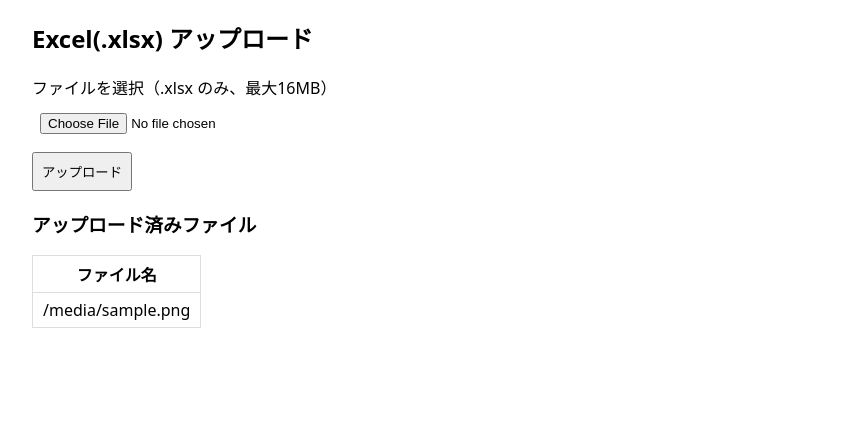
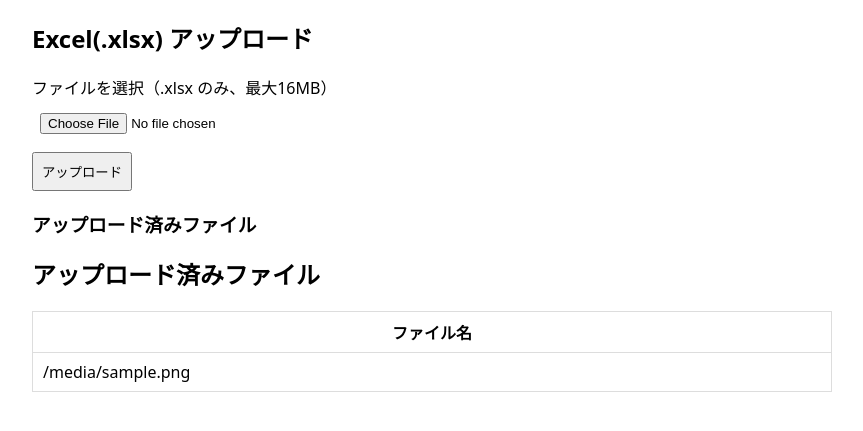
Before and after one commit to ikehabsngasuki/--app-3, a Flask app: template templates/upload.html in a window 1280 px wide. Shown: the part 56-487 px from the top of the page, without its empty margins (0-863 px from the left). Run offline with Flask 3, Linux system fonts and the light colour scheme; the template is opened without the code that fills it: most values are stand-ins (such as "Sample title", 1, 10 or a date in 2020).

Commit message:
Show full file names in upload list

```diff
--- a/templates/upload.html
+++ b/templates/upload.html
@@ -12,12 +12,39 @@
 
 <h3>アップロード済みファイル</h3>
 {% if files %}
-  <table>
-    <tr><th>ファイル名</th></tr>
+  <!-- 画面内のどこか一度だけ置けばOK。すでに<style>があれば追記でOK -->
+<style>
+  .file-table { width: min(800px, 100%); border-collapse: collapse; }
+  .file-table th, .file-table td { border: 1px solid #ddd; padding: 8px 10px; }
+  /* ← ファイル名セルは折り返して全表示 */
+  .file-table td.filename {
+    white-space: normal;         /* 折り返し許可 */
+    word-break: break-word;      /* 長い単語も折る */
+    overflow-wrap: anywhere;     /* どこでも折ってOK（モダンブラウザ） */
+    max-width: 100%;
+  }
+</style>
+
+<h2>アップロード済みファイル</h2>
+<table class="file-table">
+  <thead>
+    <tr>
+      <!-- 幅固定を外す／100%にする -->
+      <th style="width: 100%;">ファイル名</th>
+    </tr>
+  </thead>
+  <tbody>
     {% for f in files %}
-      <tr><td>{{ f }}</td></tr>
+      <tr>
+        <!-- filename クラスを付与 -->
+        <td class="filename">{{ f }}</td>
+      </tr>
+    {% else %}
+      <tr><td class="filename">（まだありません）</td></tr>
     {% endfor %}
-  </table>
+  </tbody>
+</table>
+
 {% else %}
   <p>まだファイルがありません。</p>
 {% endif %}
```
